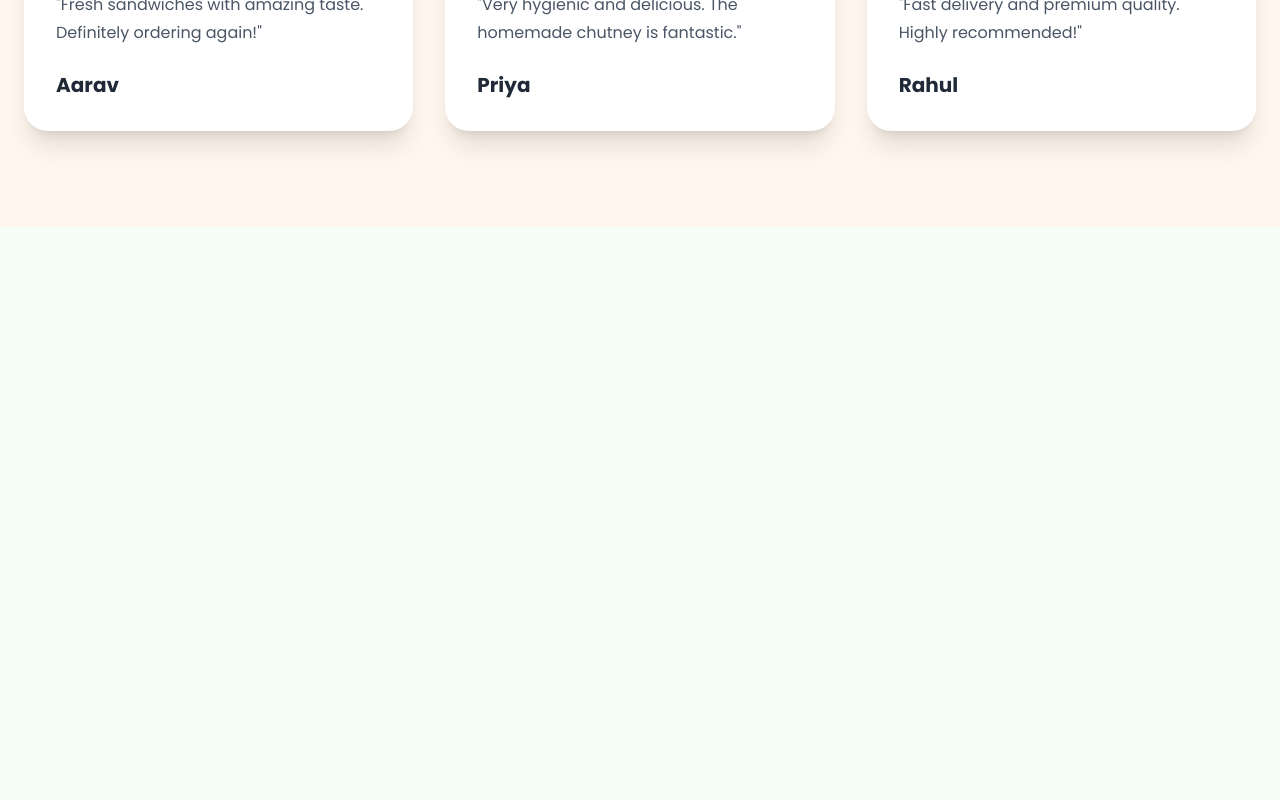
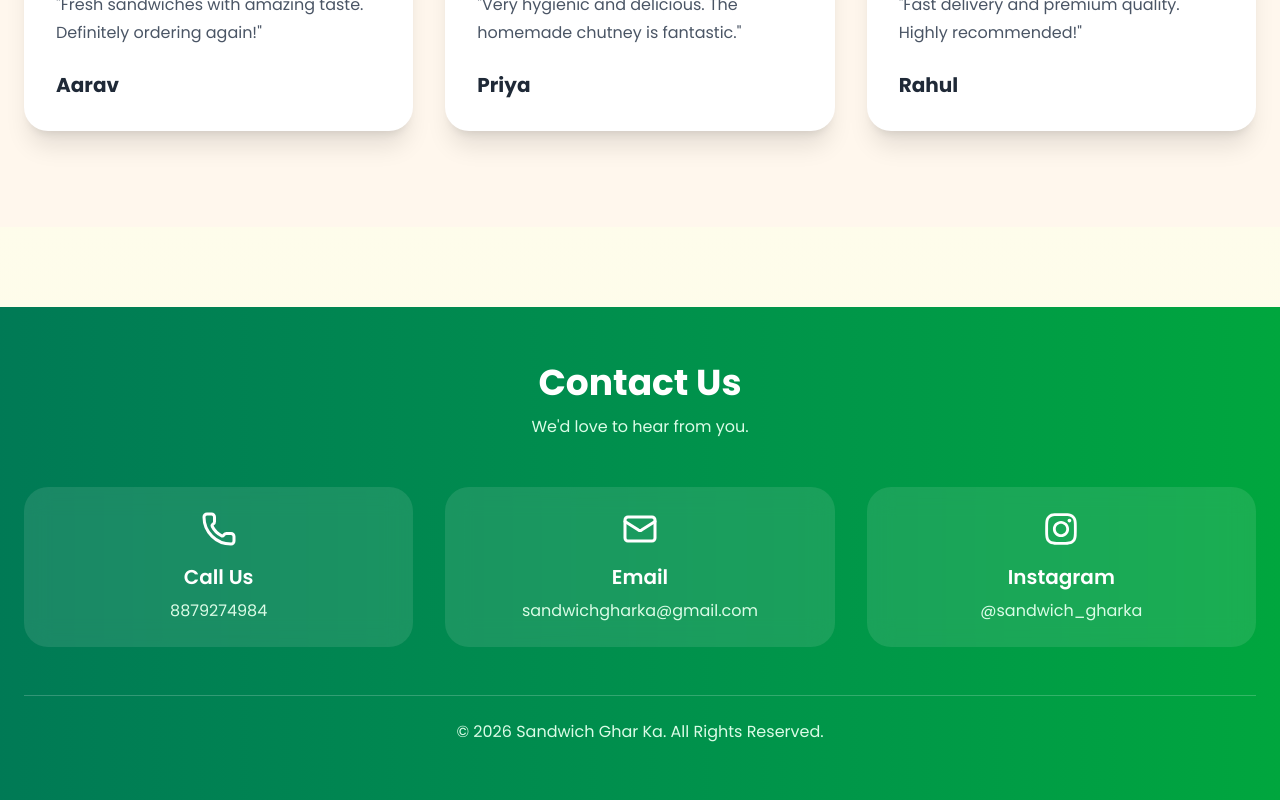
Before and after one commit to Kaustubh0011/sandwich-ghar-ka, a Next.js app: page / in a window 1280 px wide. Shown: the part 8207-9007 px from the top of the page. Before the commit the page ends 8434 px from the top, so only its background shows below. Built offline with nearby package versions, Linux system fonts and the light colour scheme.

Commit message:
Added contact footer and Instagram icon

```diff
--- a/app/page.tsx
+++ b/app/page.tsx
@@ -6,6 +6,7 @@ import Hero from "@/components/Hero";
 import Menu from "@/components/Menu";
 import About from "@/components/About";
 import Reviews from "@/components/Reviews";
+import Footer from "@/components/Footer";
 
 export default function Home() {
   return (
@@ -15,6 +16,7 @@ export default function Home() {
       <Menu />
       <About />
       <Reviews />
+      <Footer />
       <WhatsAppButton />
     </main>
   );
--- a/components/Footer.tsx
+++ b/components/Footer.tsx
@@ -0,0 +1,86 @@
+"use client";
+
+import { Phone, Mail } from "lucide-react";
+import { FaInstagram } from "react-icons/fa";
+
+export default function Footer() {
+  return (
+    <footer
+      id="contact"
+      className="bg-gradient-to-r from-emerald-700 to-green-600 text-white mt-20"
+    >
+      <div className="max-w-7xl mx-auto px-6 py-14">
+
+        <h2 className="text-4xl font-bold text-center">
+          Contact Us
+        </h2>
+
+        <p className="text-center text-green-100 mt-3">
+          We'd love to hear from you.
+        </p>
+
+        <div className="mt-12 grid md:grid-cols-3 gap-8">
+
+          {/* Phone */}
+
+          <a
+            href="tel:8879274984"
+            className="rounded-3xl bg-white/10 backdrop-blur-md p-6 text-center transition duration-300 hover:bg-white/20 hover:scale-105"
+          >
+            <Phone className="mx-auto mb-4" size={36} />
+
+            <h3 className="text-xl font-semibold">
+              Call Us
+            </h3>
+
+            <p className="mt-2 text-green-100">
+              8879274984
+            </p>
+          </a>
+
+          {/* Email */}
+
+          <a
+            href="mailto:sandwichgharka@gmail.com"
+            className="rounded-3xl bg-white/10 backdrop-blur-md p-6 text-center transition duration-300 hover:bg-white/20 hover:scale-105"
+          >
+            <Mail className="mx-auto mb-4" size={36} />
+
+            <h3 className="text-xl font-semibold">
+              Email
+            </h3>
+
+            <p className="mt-2 text-green-100 break-all">
+              sandwichgharka@gmail.com
+            </p>
+          </a>
+
+          {/* Instagram */}
+
+          <a
+            href="https://www.instagram.com/sandwich_gharka?igsh=MTBueXZmNnFteWJtcw=="
+            target="_blank"
+            rel="noopener noreferrer"
+            className="rounded-3xl bg-white/10 backdrop-blur-md p-6 text-center transition duration-300 hover:bg-white/20 hover:scale-105"
+          >
+            <FaInstagram className="mx-auto mb-4 text-4xl" />
+
+            <h3 className="text-xl font-semibold">
+              Instagram
+            </h3>
+
+            <p className="mt-2 text-green-100">
+              @sandwich_gharka
+            </p>
+          </a>
+
+        </div>
+
+        <div className="mt-12 border-t border-white/20 pt-6 text-center text-green-100">
+          © {new Date().getFullYear()} Sandwich Ghar Ka. All Rights Reserved.
+        </div>
+
+      </div>
+    </footer>
+  );
+}
```
